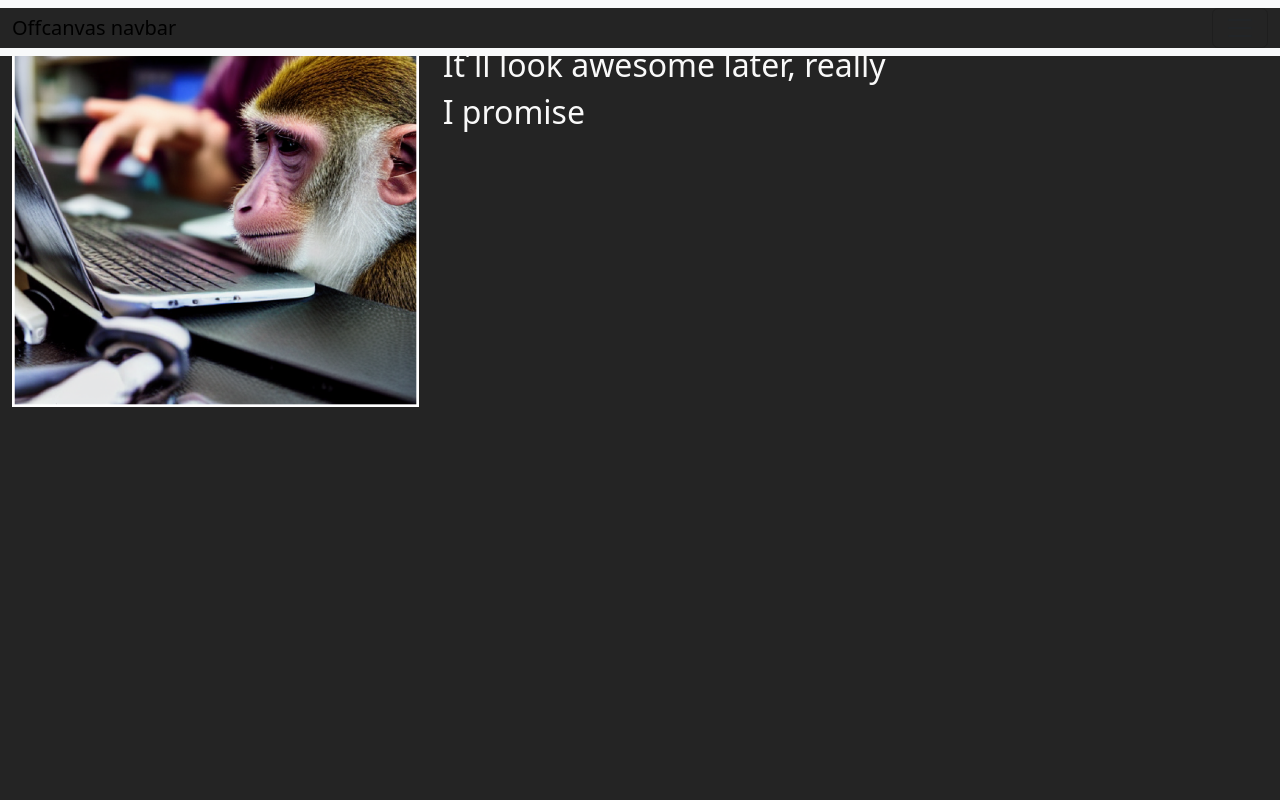
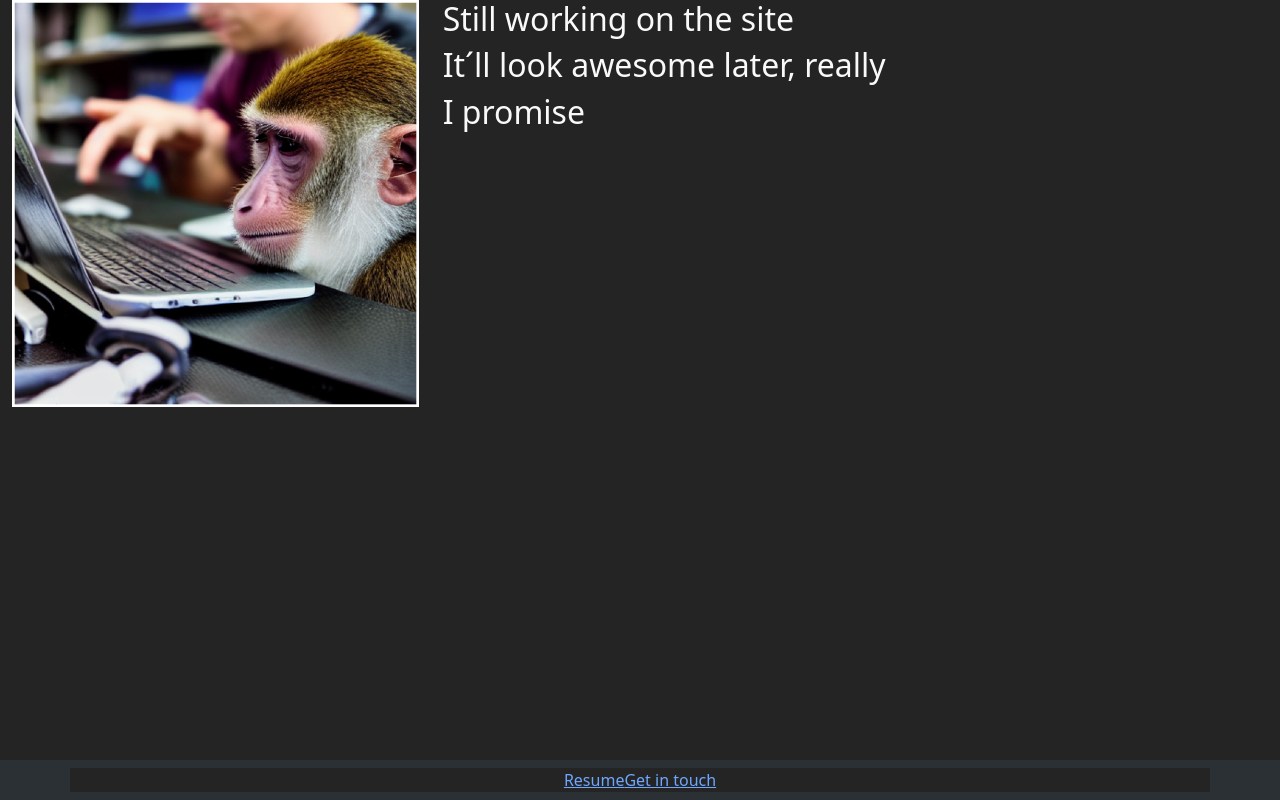
Before and after one commit to Marco-Kap/playground, a React (Vite) app: page / in a window 1280 px wide. Built offline with nearby package versions, Linux system fonts and the light colour scheme.

Commit message:
Update Layout.tsx

```diff
--- a/src/components/Layout.tsx
+++ b/src/components/Layout.tsx
@@ -1,52 +1,40 @@
+import Container from "react-bootstrap/Container";
+import Nav from "react-bootstrap/Nav";
+import "bootstrap/dist/css/bootstrap.min.css";
+import Navbar from "react-bootstrap/Navbar";
 import { Link, Outlet } from "react-router-dom";
-import "bootstrap/dist/css/bootstrap.min.css";
 
 export default function Layout() {
   return (
     <>
-      <nav className="navbar bg-light fixed-top">
-        <div className="container-fluid">
-          <a className="navbar-brand" href="#">
-            Offcanvas navbar
-          </a>
-          <button
-            className="navbar-toggler"
-            type="button"
-            data-bs-toggle="offcanvas"
-            data-bs-target="#offcanvasNavbar"
-            aria-controls="offcanvasNavbar">
-            <span className="navbar-toggler-icon"></span>
-          </button>
-          <div
-            className="offcanvas offcanvas-end"
-            tabIndex={-1}
-            id="offcanvasNavbar"
-            aria-labelledby="offcanvasNavbarLabel">
-            <div className="offcanvas-header">
-              <h5 className="offcanvas-title" id="offcanvasNavbarLabel">
-                Offcanvas
-              </h5>
-              <button
-                type="button"
-                className="btn-close"
-                data-bs-dismiss="offcanvas"
-                aria-label="Close"></button>
-            </div>
-            <div className="offcanvas-body">
-              <div>
-                <Link to="portfolio">Portfolio</Link>
-              </div>
-              <div>
-                <Link to="/cv">CV</Link>
-              </div>
-              <div>
-                <Link to="/">Home</Link>
-              </div>
-            </div>
-          </div>
-        </div>
-      </nav>
-
+      <Navbar
+        collapseOnSelect
+        fixed="bottom"
+        bg="dark"
+        data-bs-theme="dark"
+        expand="lg"
+        className="bg-body-tertiary">
+        <Container>
+          <Navbar.Toggle aria-controls="responsive-navbar-nav" />
+          <Navbar.Collapse
+            style={{
+              display: "flex",
+              justifyContent: "center",
+              alignItems: "center",
+            }}
+            id="responsive-navbar-nav">
+            <Nav>
+              <Link className="" to="/resume">
+                Resume
+              </Link>
+              {"  "}
+              <Link className="" to="mailto:marco-kappeller.bewerbung@gmx.de">
+                Get in touch
+              </Link>
+            </Nav>
+          </Navbar.Collapse>
+        </Container>
+      </Navbar>
       <Outlet />
     </>
   );
```
